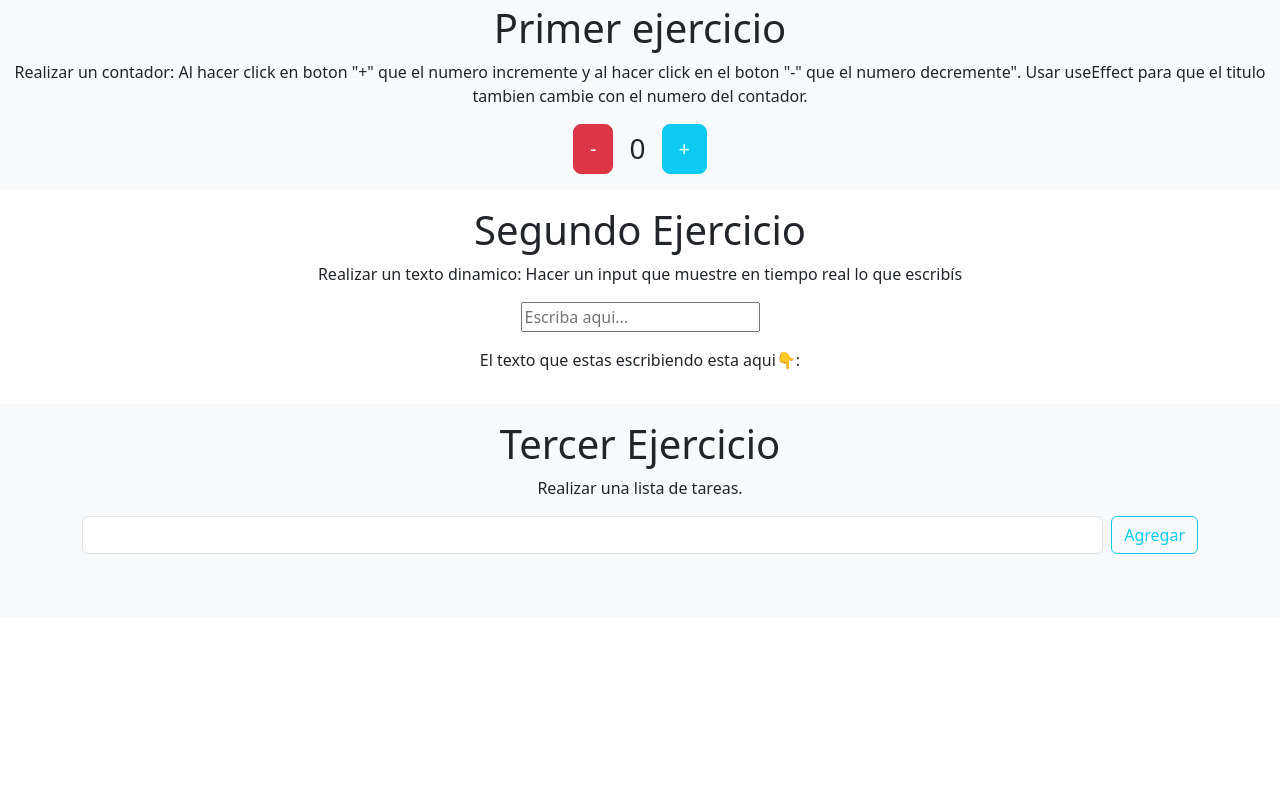
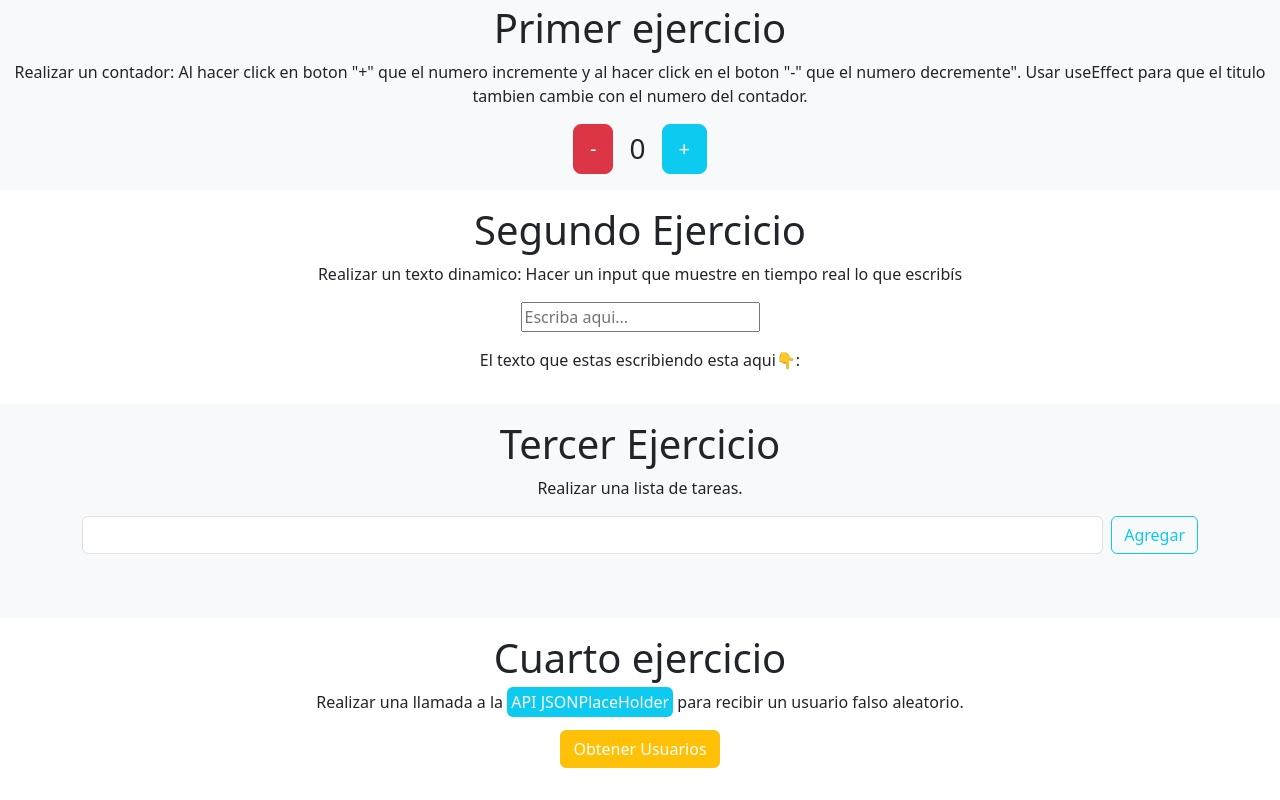
Before and after one commit to javicasstillo/practicaReact, a React (Vite) app: page / in a window 1280 px wide. Shown: the part 226-1026 px from the top of the page. Before the commit the page ends 844 px from the top, so only its background shows below. Built offline with nearby package versions, Linux system fonts and the light colour scheme.

Commit message:
ejercicio 4 terminado

```diff
--- a/package.json
+++ b/package.json
@@ -12,6 +12,7 @@
   "dependencies": {
     "bootstrap": "^5.3.7",
     "react": "^19.1.0",
+    "react-bootstrap": "^2.10.10",
     "react-dom": "^19.1.0"
   },
   "devDependencies": {
--- a/src/App.jsx
+++ b/src/App.jsx
@@ -3,6 +3,7 @@ import Encabezado from "./components/Encabezado";
 import PrimerEjercicio from "./components/PrimerEjercicio";
 import SegundoEjercicio from "./components/SegundoEjercicio";
 import TercerEjercicio from "./components/TercerEjercicio";
+import CuartoEjercicio from "./components/CuartoEjercicio";
 
 
 
@@ -14,6 +15,7 @@ function App() {
     <PrimerEjercicio></PrimerEjercicio>
     <SegundoEjercicio></SegundoEjercicio>
     <TercerEjercicio></TercerEjercicio>
+    <CuartoEjercicio></CuartoEjercicio>
     </div>
 
 }
--- /dev/null
+++ b/src/components/CuartoEjercicio.jsx
@@ -0,0 +1,46 @@
+import { useState } from "react"
+import Spinner from 'react-bootstrap/Spinner';
+
+function CuartoEjercicio(){
+
+
+    const [usuarios, setUsuarios] = useState([])
+    const [mostrarSpinner, setMostrarSpinner] = useState(false)
+
+    const obtenerUsuarios = async ()=>{
+        setMostrarSpinner(true)
+        const respuestaServidor = await fetch("https://jsonplaceholder.typicode.com/users")
+        console.log(respuestaServidor)
+        if(respuestaServidor.status === 200){
+            const respuestaFinal = await respuestaServidor.json()
+            setUsuarios(respuestaFinal)
+            console.log(respuestaFinal)
+        } else {
+            console.log("Error de servidor")
+        }
+        setMostrarSpinner(false)
+    }
+
+    return <div className="text-center py-3">
+        <h1>Cuarto ejercicio</h1>
+        <p>Realizar una llamada a la <span className="bg-info text-white px-1 rounded py-1">API JSONPlaceHolder</span> para recibir un usuario falso aleatorio. </p>
+        <button className="btn btn-warning text-white mb-3" onClick={obtenerUsuarios}>Obtener Usuarios</button>
+        <div className="container">
+            {mostrarSpinner===true ?
+            <Spinner animation="grow" variant="warning"></Spinner>
+            : usuarios.map((itemArray)=>{
+                return <div className="d-flex gap-3 justify-content-between">
+                    <p>Nombre: {itemArray.name}</p>
+                    <p>Correo Electronico: {itemArray.email}</p>
+                    <p>Id: {itemArray.id}</p>
+                </div>
+            })
+            }
+
+
+        </div>
+
+    </div>
+}
+
+export default CuartoEjercicio
```
Also changed, not shown: 1 other file (tests, documents, lock files or other folders).
